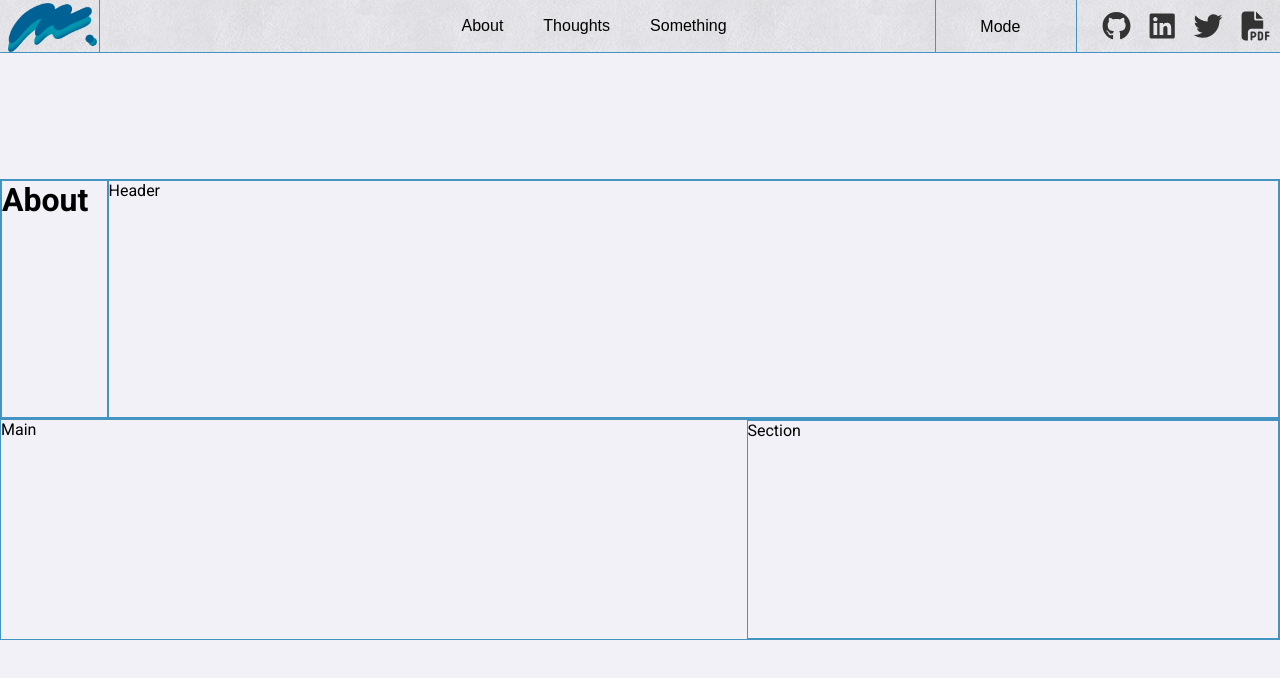
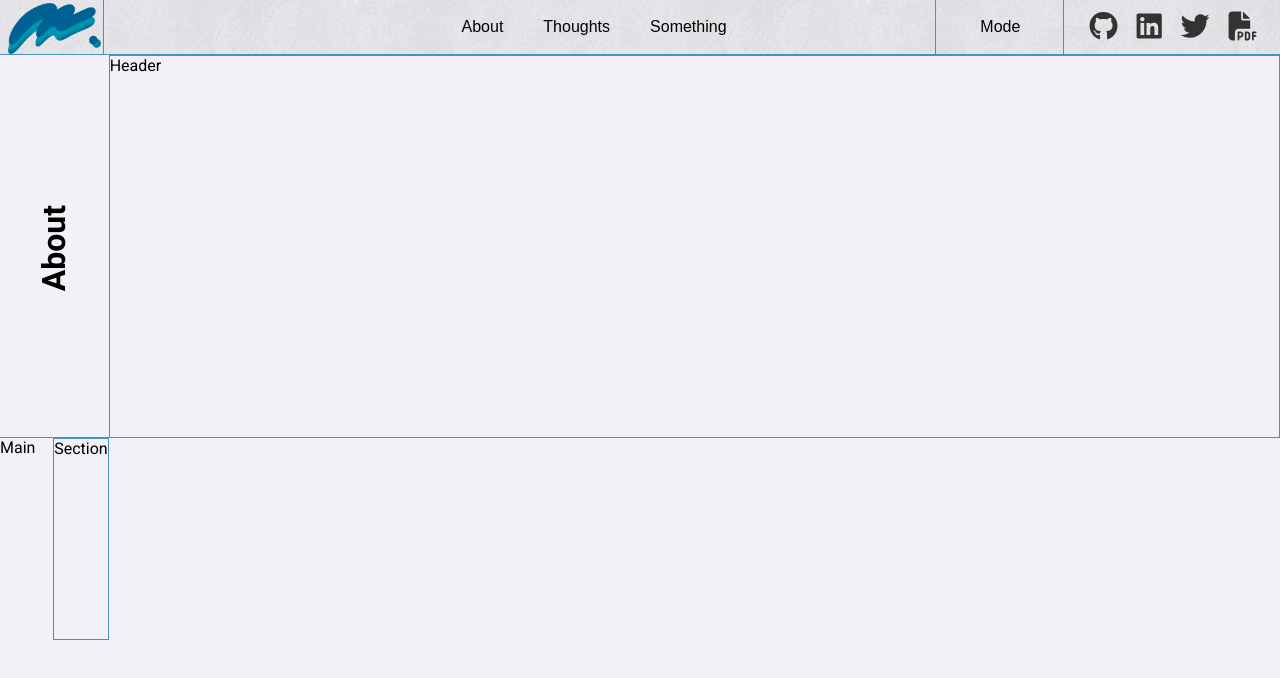
Before and after one commit to MattGaarder/portfolio, a React (Create React App) app: page /about in a window 1280 px wide. Shown: the top 678 px of the page. Built offline with nearby package versions, Linux system fonts and the light colour scheme; a web font is replaced by a local one.

Commit message:
changes grid layout for about section

```diff
--- a/src/components/NavBar/NavBar.css
+++ b/src/components/NavBar/NavBar.css
@@ -97,10 +97,8 @@
   grid-column: span 2;
   grid-column-start: 1;
   grid-column-end: 3;
-  width: 100px;
+  width: 100%;
   height: auto;
-
-
 }
 
 
@@ -113,6 +111,7 @@
   grid-column-end: 25;
   padding-top: 0.1rem;
   padding-left: 1rem;
+  padding-right: 0.8rem;
 }
 
 .nav-icon {
--- a/src/pages/About/About.css
+++ b/src/pages/About/About.css
@@ -1,48 +1,32 @@
 .about-grid-container {
-    padding-top: 14%;
+    padding-top: 4.33%;
     height: 80vh;
     width: 100vw;
     display: grid;
-    grid-template-areas: "row1"
-                         "row2";
-    grid-template-columns: repeat(12, 1fr);
+    grid-template-areas: "about header"
+    "main section";
+    grid-template-columns: repeat(24, 1fr);
 }
-
-.row1 {
-    display: grid;
-    width: 100vw;
-    grid-area: row1;
-    grid-template-areas: "about header";
-    grid-template-columns: 1fr 11fr;
 
 
 
-}
-
-.row2 {
-    display: grid;
-    width: 100vw;
-    grid-area: row2;
-    grid-template-areas: "main section";
-    grid-template-columns: 7fr 5fr;
-}
-
 .about-container {
     grid-area: about;
-    border: 1px solid var(--my-blue);
-    grid-column: span 1;
-
-
+    border-bottom: 1px solid var(--my-blue);
+    grid-column: span 2;
+    grid-column-start: 1;
+    grid-column-end: 3;
 }
 
 .about-title {
-    /* transform: rotate(-90deg); */
+    transform: rotate(-90deg);
+    margin-top: 150%;
 }
 
 .header-container {
     grid-area: header;
-    grid-column: span 11;
     border: 1px solid var(--my-blue);
+    grid-column: span 22;
 }
 
 .section-container {
@@ -52,7 +36,6 @@
 
 .main-container {
     grid-area: main;
-
 }
 
 .grid-area {
--- a/src/pages/About/About.js
+++ b/src/pages/About/About.js
@@ -25,21 +25,14 @@ function About({ navbarPositions }) {
       className="about-grid-container"
     //   style={{ gridTemplateColumns: `${section1Width}px ${headerWidth}px` }}
     >
-      <div className="row1 grid-area">
       <div className="about-container">
         <h1 className="about-title">About</h1>
       </div>
       <div className="header-container">
         Header
       </div>
-      </div>
-      <div
-        className="row2 grid-area"
-        // style={{ gridTemplateColumns: "fr 1fr" }}
-      >
       <div className="main-container">Main</div>
       <div className="section-container">Section</div>
-      </div>
     </div>
   );
 }
```
Lines whose indentation alone changed are shown as unchanged.
